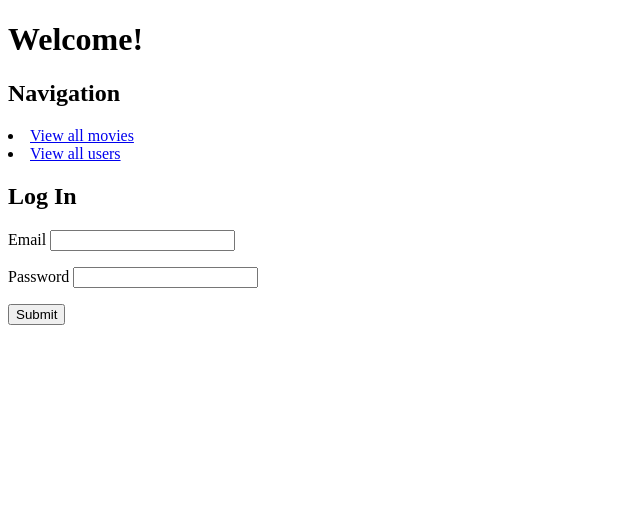
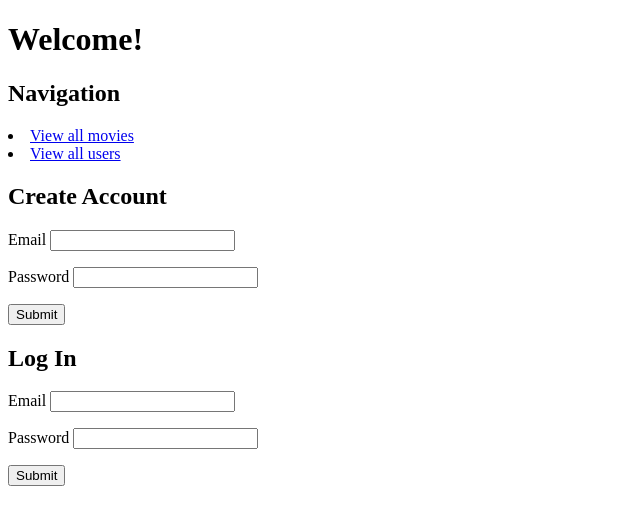
Before and after one commit to Sana3339/movie-ratings-app-2, a Flask app: page / in a window 1280 px wide. Shown: the top 525 px of the page, without its empty margins (0-640 px from the left). Run offline with Flask 2, Linux system fonts and the light colour scheme.

Commit message:
Completed 'create user' functionality

```diff
--- a/crud.py
+++ b/crud.py
@@ -24,10 +24,16 @@ def get_user_by_id(user_id):
 
     return User.query.get(user_id)
 
+
 def get_ratings_by_user_id(user_id):
     """Returns all ratings for a particular user id."""
 
     return Rating.query.filter(Rating.user_id == user_id).all()
+
+def get_user_by_email(email):
+    """If an email exists in db, return user.  If not, returns None"""
+
+    return User.query.filter(User.email == email).first()
 
 
 def create_movie(title, overview, release_date, poster_path):
--- a/server.py
+++ b/server.py
@@ -48,6 +48,25 @@ def show_user_profile(user_id):
 
     return render_template("user_profile.html", user=user, ratings=ratings)
 
+@app.route("/users", methods=["POST"])
+def register_user():
+    """Create a new user."""
+
+    email = request.form.get("email")
+    password = request.form.get("password")
+
+    user = crud.get_user_by_email(email)
+
+    if user:
+        flash('Email is already registered. Register with a different email or log in.')
+
+    else:
+        crud.create_user(email, password)
+        flash('Your account has been created successfully.  Please log in.')
+
+    return redirect("/")
+
+
 if __name__ == "__main__":
     # DebugToolbarExtension(app)
     connect_to_db(app)
--- a/templates/homepage.html
+++ b/templates/homepage.html
@@ -9,6 +9,21 @@
                 <li><a href="/movies">View all movies</a></li>
                 <li><a href="/users">View all users</a></li>
             </u1>
+
+        <h2>Create Account</h2>
+            <form action = "/users" method="POST">
+                <p>
+                    Email <input type="text" name="email">
+                </p>
+
+                <p>
+                    Password <input type="password" name="password">
+                </p>
+
+                <p>
+                    <input type="submit">
+                </p>
+            </form>
 
         <h2>Log In</h2>
             <form action = "/login" method="POST">
```
